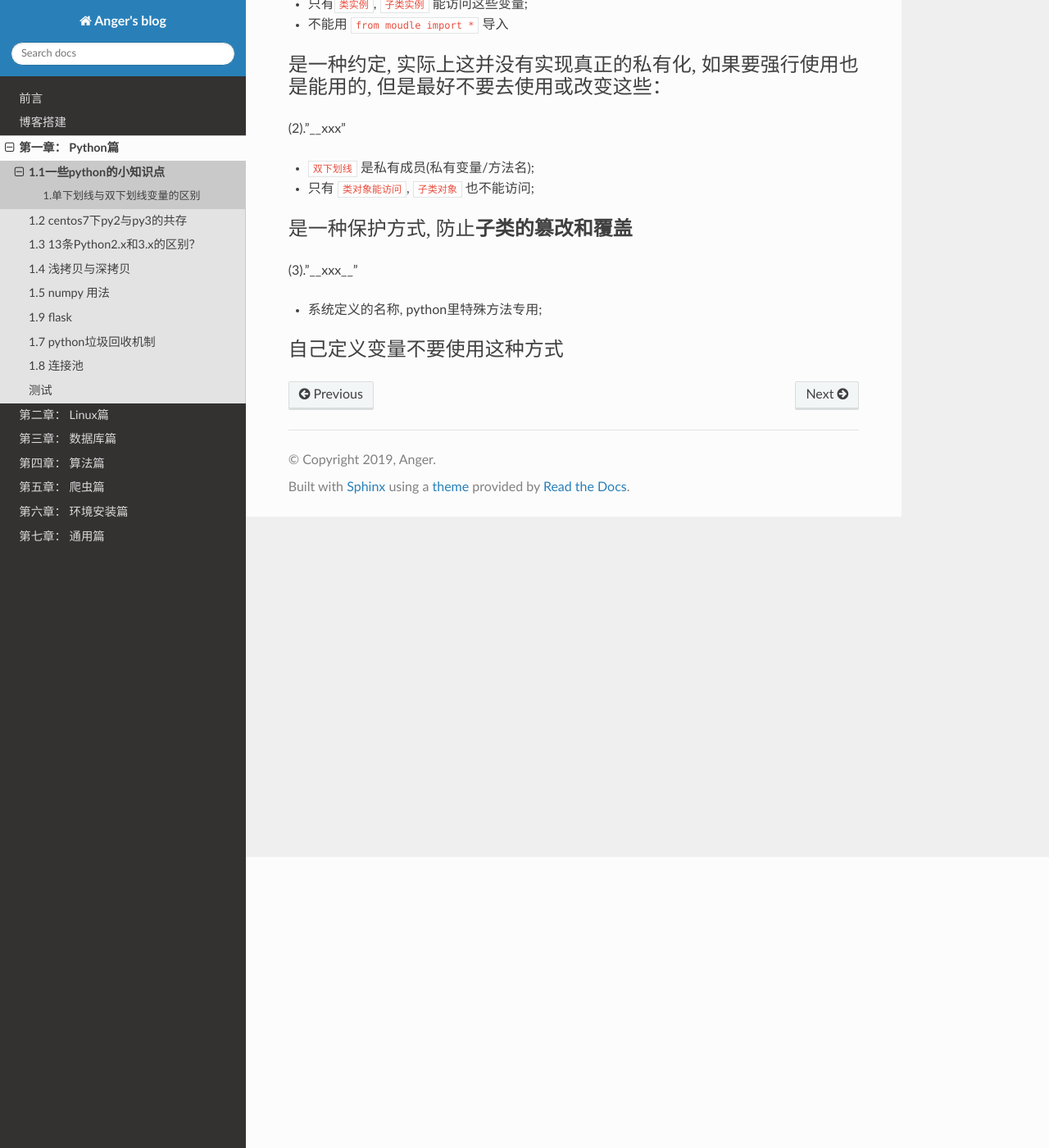
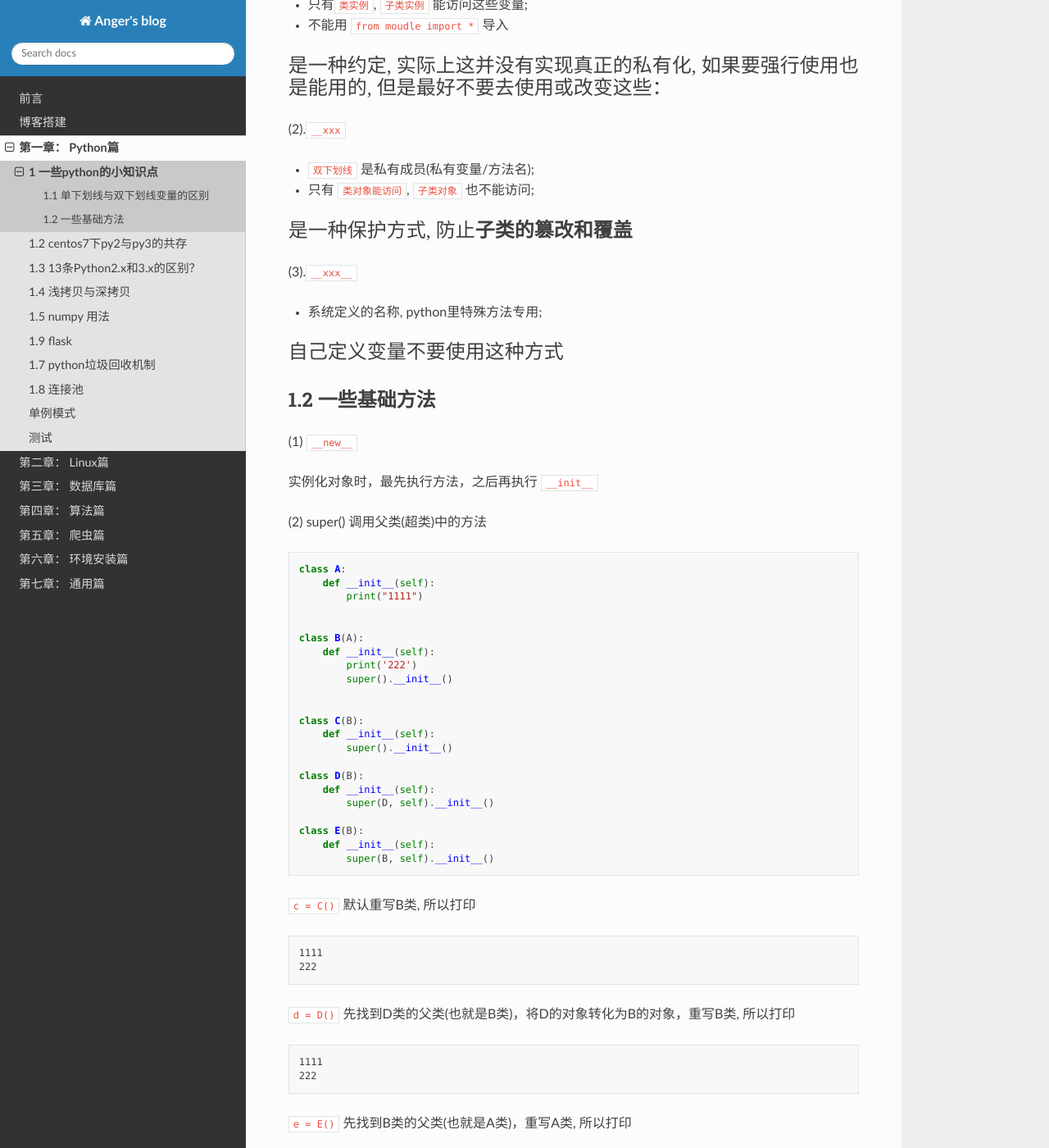
Before and after one commit to JustMeliyu/Anger_Sphinx, a Sphinx documentation site: the page built from source/Python/A0001_Basic_Info.md, in a window 1280 px wide and 1400 px high, scrolled down 355 px. Shown: the whole window at 82% size. Built offline with Sphinx 7.4.7 and the Read the Docs theme 2.0.0, drawn with Linux system fonts in a browser that asks for light colours; some of the changed text lies outside the part shown.

````diff
--- a/source/Python/A0001_Basic_Info.md
+++ b/source/Python/A0001_Basic_Info.md
@@ -1,11 +1,11 @@
 **无财作为, 少有斗智, 既饶争时**
 
-1.1一些python的小知识点
+1 一些python的小知识点
 =========================
 
-## 1.单下划线与双下划线变量的区别
+## 1.1 单下划线与双下划线变量的区别
 
-(1).'_xxx'
+(1).`_xxx`
 
 - `单下划线` 开头的变量相当于成员变量;
 - 只有`类实例`, `子类实例` 能访问这些变量;
@@ -14,7 +14,7 @@
 
 <font face="KaiTi" size=5>是一种约定, 实际上这并没有实现真正的私有化, 如果要强行使用也是能用的, 但是最好不要去使用或改变这些：</font>
 
-(2)."__xxx"
+(2).`__xxx`
 
 - `双下划线` 是私有成员(私有变量/方法名);
 - 只有 `类对象能访问`, `子类对象` 也不能访问;
@@ -22,9 +22,59 @@
 
 <font face="KaiTi" size=5>是一种保护方式, 防止**子类的篡改和覆盖**</font>
 
-(3)."\_\_xxx__"
+(3).`__xxx__`
 
 - 系统定义的名称, python里特殊方法专用;
 
 
 <font face="KaiTi" size=5>自己定义变量不要使用这种方式</font>
+
+## 1.2 一些基础方法
+
+(1) `__new__`
+
+实例化对象时，最先执行方法，之后再执行 `__init__`
+
+(2) super()
+调用父类(超类)中的方法
+
+```python
+class A:
+    def __init__(self):
+        print("1111")
+
+
+class B(A):
+    def __init__(self):
+        print('222')
+        super().__init__()
+
+
+class C(B):
+    def __init__(self):
+        super().__init__()
+
+class D(B):
+    def __init__(self):
+        super(D, self).__init__()
+
+class E(B):
+    def __init__(self):
+        super(B, self).__init__()
+```
+`c = C()` 默认重写B类, 所以打印
+```text
+1111
+222
+```
+
+`d = D()` 先找到D类的父类(也就是B类)，将D的对象转化为B的对象，重写B类, 所以打印
+```text
+1111
+222
+```
+
+`e = E()` 先找到B类的父类(也就是A类)，重写A类, 所以打印
+```text
+1111
+```
````
Also changed, not shown: README.md (+2 -1 lines), source/Python/A0009_singleton.md (added, +60 -0 lines).
